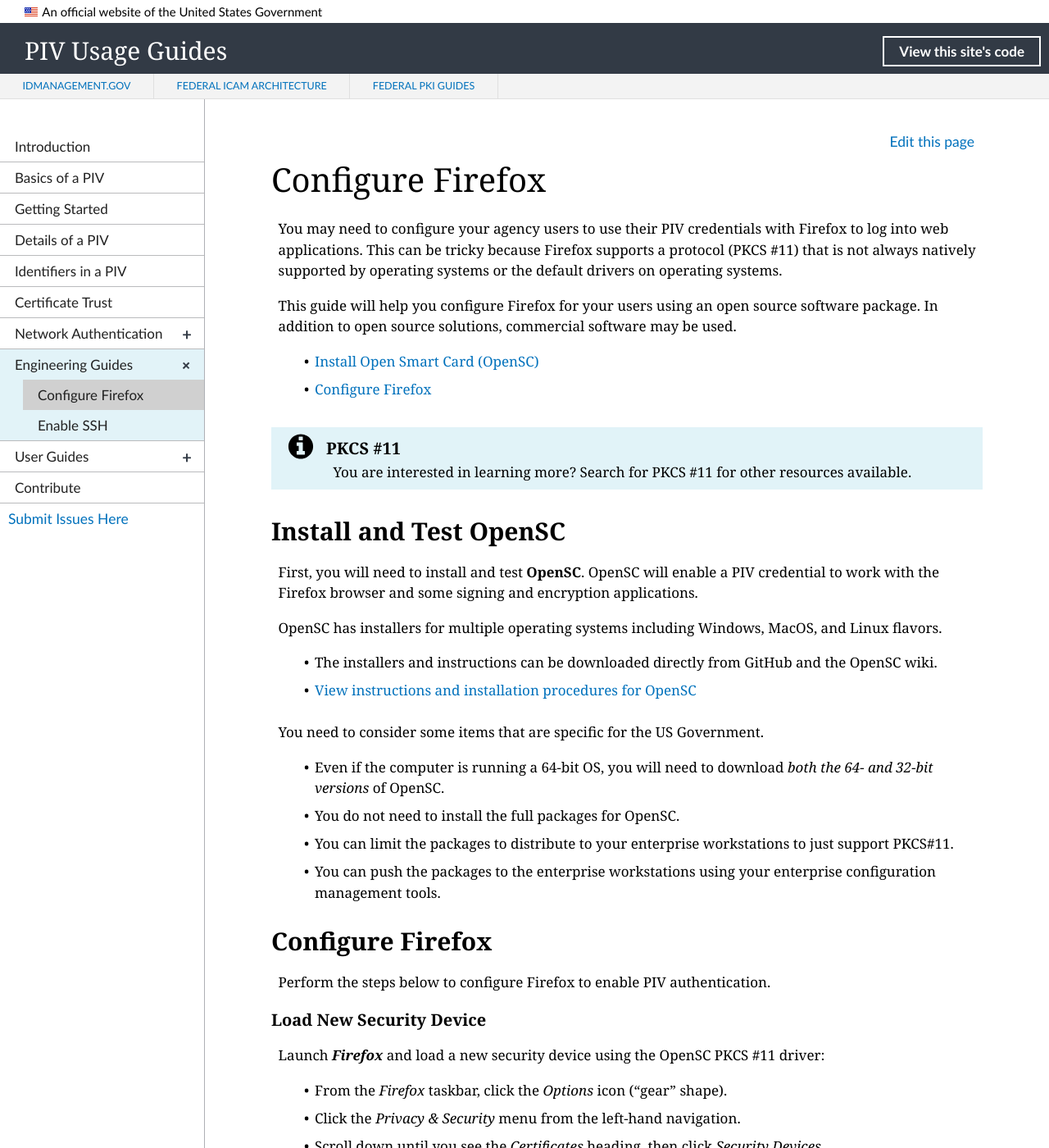
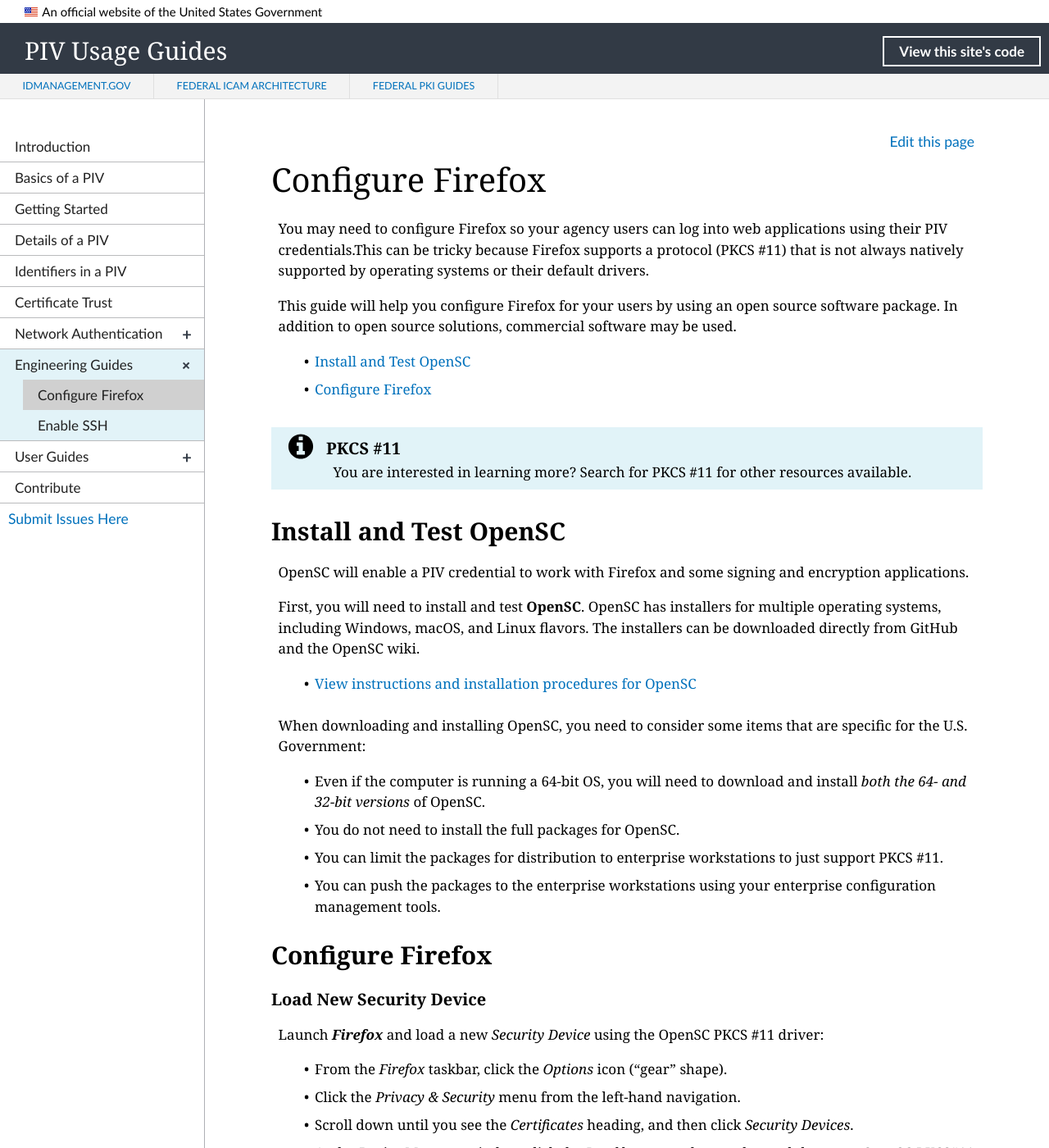
Before and after one commit to GSA/piv-guides, a Jekyll site: the page built from _engineering/01_firefox.md, in a window 1280 px wide and 1400 px high. Shown: the whole window at 82% size. Built offline with Jekyll 4.4.1, drawn with Linux system fonts in a browser that asks for light colours; nearby versions of some CDN libraries; library files that are not in the unit come from our copies; some of the changed text lies outside the part shown.

Commit message:
Update 01_firefox.md
Edits

```diff
--- a/_engineering/01_firefox.md
+++ b/_engineering/01_firefox.md
@@ -5,50 +5,48 @@
 permalink: engineering/firefox/
 ---
 
-You may need to configure your agency users to use their PIV credentials with Firefox to log into web applications. This can be tricky because Firefox supports a protocol (PKCS #11) that is not always natively supported by operating systems or the default drivers on operating systems.
+You may need to configure Firefox so your agency users can log into web applications using their PIV credentials.<!--"Configure agency users" doesn't make sense-->This can be tricky because Firefox supports a protocol (PKCS #11) that is not always natively supported by operating systems or their default drivers.
 
-This guide will help you configure Firefox for your users using an open source software package.  In addition to open source solutions, commercial software may be used.
+This guide will help you configure Firefox for your users by using an open source software package.  In addition to open source solutions, commercial software may be used.
 
-* [Install Open Smart Card (OpenSC)](#install-and-test-opensc)
+* [Install and Test OpenSC](#install-and-test-opensc)
 * [Configure Firefox](#configure-firefox)
 
 {% include alert-info.html heading="PKCS #11" content="You are interested in learning more? Search for PKCS #11 for other resources available." %}
 
 
 ## Install and Test OpenSC
-First, you will need to install and test **OpenSC**. OpenSC will enable a PIV credential to work with the Firefox browser and some signing and encryption applications.
+OpenSC will enable a PIV credential to work with Firefox and some signing and encryption applications.
 
-OpenSC has installers for multiple operating systems including Windows, MacOS, and Linux flavors.
+First, you will need to install and test **OpenSC**. OpenSC has installers for multiple operating systems, including Windows, macOS, and Linux flavors. The installers can be downloaded directly from GitHub and the OpenSC wiki.<!--Are "installers" = modules?-->
 
-* The installers and instructions can be downloaded directly from GitHub and the OpenSC wiki.
-* [View instructions and installation procedures for OpenSC](https://github.com/OpenSC/OpenSC/wiki){:target="_blank"}
+* [View instructions and installation procedures for OpenSC](https://github.com/OpenSC/OpenSC/wiki/){:target="_blank"}
 
-You need to consider some items that are specific for the US Government.
+When downloading and installing OpenSC, you need to consider some items that are specific for the U.S. Government:
 
-* Even if the computer is running a 64-bit OS, you will need to download _both the 64- and 32-bit versions_ of OpenSC.
-* You do not need to install the full packages for OpenSC.
-* You can limit the packages to distribute to your enterprise workstations to just support PKCS#11.
+* Even if the computer is running a 64-bit OS, you will need to download and install _both the 64- and 32-bit versions_ of OpenSC.
+* You do not need to install the full packages for OpenSC.<!--Meaning -- Light-Release? Do we recommend one in particular?-->
+* You can limit the packages for distribution to enterprise workstations to just support PKCS #11.
 * You can push the packages to the enterprise workstations using your enterprise configuration management tools.
 
 ## Configure Firefox
-Perform the steps below to configure Firefox to enable PIV authentication.
 
 ### Load New Security Device
 
-Launch **_Firefox_** and load a new security device using the OpenSC PKCS #11 driver:
+Launch **_Firefox_** and load a new _Security Device_ using the OpenSC PKCS #11 driver:
 * From the _Firefox_ taskbar, click the _Options_ icon ("gear" shape).
 * Click the _Privacy & Security_ menu from the left-hand navigation.
-* Scroll down until you see the _Certificates_ heading, then click _Security Devices_.
-* At the _Device Manager_ window, click the _Load_ button and enter the module name: _OpenSC PKCS#11 Module_.
-* Based on the OS, select the location of the pkcs11 driver.  The default locations include:
+* Scroll down until you see the _Certificates_ heading, and then click _Security Devices_.
+* At the _Device Manager_ window, click the _Load_ button and enter the module name: _OpenSC PKCS#11 Module_.<!--Where is the module name listed in OpenSC downloads? Is the module the same thing as the driver? (We seem to use "driver" in other places)? Don't see that name in OpenSC download list. No space before "#11"?-->
+* Select the location of the OpenSC PKCS #11 driver based on OS. The default locations include:
 
-| OS | Default driver location | File name |
+| **OS** | **Default Driver Location** | **Driver File Name** |
 | ----- | -------| -------|
-| Windows | C:\Windows\System32 | pkcs11.dll |
-| MacOS  | /Library/OpenSC/lib/ | pkcs11.so |
-| Linux  | /usr/lib/ | pkcs11.so |
+| _Windows_ | C:\Windows\System32 | pkcs11.dll |
+| _macOS_  | /Library/OpenSC/lib/ | pkcs11.so |
+| _Linux_  | /usr/lib/ | pkcs11.so |
 
-* Click _Open_ and verify that the module has been loaded. Then, click _OK_ to return to the _Privacy & Security_ options.
+* Click _Open_ and verify that the module has been loaded<!--installed?-->. Then, click _OK_ to return to the _Privacy & Security_ options.
 
 ### Import PIV Issuer Certificate
 * Click the _View Certificates_ button. If prompted, enter your PIV credential PIN.
```
